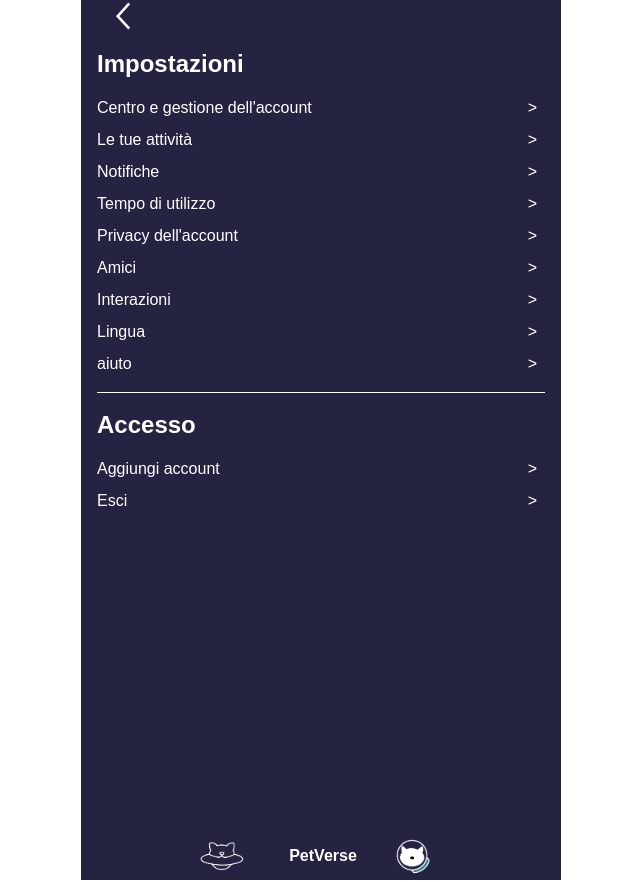
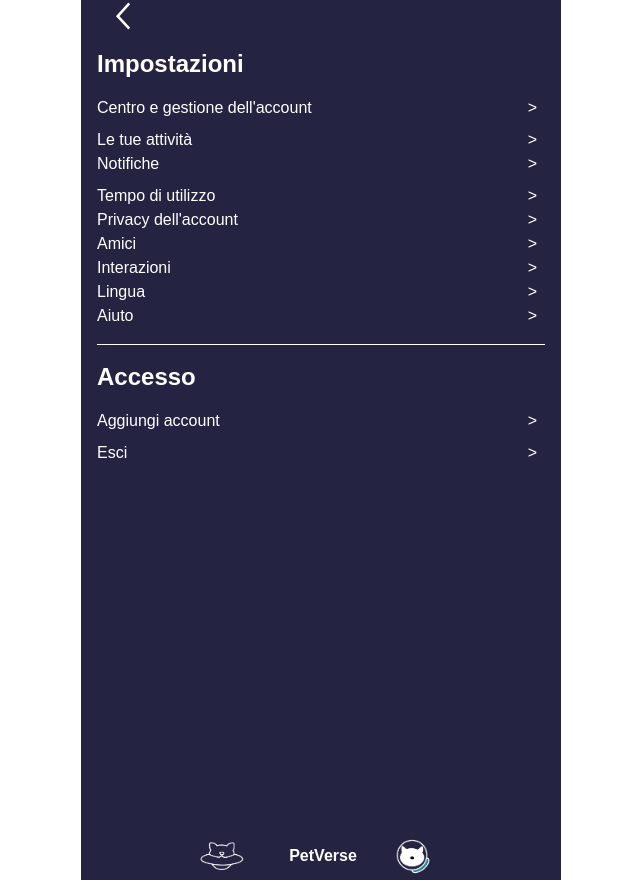
Before and after one commit to develhope/FS26-Team4-Project3, a React (Vite) app: page /settings in a window 1280 px wide. Shown: the whole page, without its empty margins (319-959 px from the left). Built offline with nearby package versions, Linux system fonts and the light colour scheme.

Commit message:
Implemented routes and links for settings page

```diff
--- a/src/App.tsx
+++ b/src/App.tsx
@@ -6,6 +6,13 @@ import Login3 from "./components/Login/Login3";
 import LoginA from "./components/Login/LoginA";
 import SwitchProfile from "./components/Login/SwitchProfile";
 import ProfilePage from "./components/ProfilePage/ProfilePage";
+import AccountManagement from "./components/Settings/AccountManagement";
+import Notification from "./components/Settings/Notification";
+import PrivacyAccount from "./components/Settings/PrivacyAccount";
+import SettingFriends from "./components/Settings/SettingFriends";
+import SettingHelp from "./components/Settings/SettingHelp";
+import SettingInteractions from "./components/Settings/SettingInteractions";
+import SettingLanguage from "./components/Settings/SettingLanguage";
 import SettingsMainPage from "./components/Settings/SettingsMainPage";
 import Splash from "./components/Splash";
 import "./index.css";
@@ -25,6 +32,13 @@ function App() {
           <Route path="/feed" element={<Feed />} />
           <Route path="/profilepage" element={<ProfilePage />} />
           <Route path="/settings" element={<SettingsMainPage />} />
+          <Route path="/settings/accountmanagement" element={<AccountManagement />} />
+          <Route path="/settings/notification" element={<Notification />} />
+          <Route path="/settings/privacyaccount" element={<PrivacyAccount />} />
+          <Route path="/settings/friends" element={<SettingFriends />} />
+          <Route path="/settings/help" element={<SettingHelp />} />
+          <Route path="/settings/interactions" element={<SettingInteractions />} />
+          <Route path="/settings/language" element={<SettingLanguage />} />
         </Routes>
       </BrowserRouter>
     </div>
--- a/src/components/Settings/PravicyAccount.tsx
+++ b/src/components/Settings/PrivacyAccount.tsx
@@ -1,6 +1,6 @@
 import { useState } from "react";
 
-export default function PravacyAccount() {
+export default function PrivacyAccount() {
   const [isPrivate, setIsPrivate] = useState(false);
   const [isPrivateImage, setIsPrivateImage] = useState(false);
 
--- a/src/components/Settings/SettingsMainPage.tsx
+++ b/src/components/Settings/SettingsMainPage.tsx
@@ -1,3 +1,4 @@
+import { Link } from "react-router-dom";
 import SettingsFooterNavbar from "../Navbars/SettingsFooterNavbar";
 import SettingsHeaderNavbar from "../Navbars/SettingsHeaderNavbar";
 
@@ -8,60 +9,74 @@ export default function SettingsMainPage() {
       <div className="bg-purple-500 text-white h-screen p-4">
         <h1 className=" text-2xl font-bold mb-4">Impostazioni</h1>
         <ul className="space-y-2">
+          <Link to="/settings/accountmanagement">
             <li className="flex items-center justify-between">
               <span>Centro e gestione dell'account</span>
               <span className="ml-auto">
                 <span className="mr-2">{">"}</span>
               </span>
             </li>
+          </Link>
           <li className="flex items-center justify-between">
             <span>Le tue attività</span>
             <span className="ml-auto">
               <span className="mr-2">{">"}</span>
             </span>
           </li>
+          <Link to="/settings/notification">
             <li className="flex items-center justify-between">
               <span>Notifiche</span>
               <span className="ml-auto">
                 <span className="mr-2">{">"}</span>
               </span>
             </li>
+          </Link>
           <li className="flex items-center justify-between">
             <span>Tempo di utilizzo</span>
             <span className="ml-auto">
               <span className="mr-2">{">"}</span>
             </span>
           </li>
+          <Link to="/settings/privacyaccount">
             <li className="flex items-center justify-between">
               <span>Privacy dell'account</span>
               <span className="ml-auto">
                 <span className="mr-2">{">"}</span>
               </span>
             </li>
+          </Link>
+          <Link to="/settings/friends">
             <li className="flex items-center justify-between">
               <span>Amici</span>
               <span className="ml-auto">
                 <span className="mr-2">{">"}</span>
               </span>
             </li>
+          </Link>
+          <Link to="/settings/interactions">
             <li className="flex items-center justify-between">
               <span>Interazioni</span>
               <span className="ml-auto">
                 <span className="mr-2">{">"}</span>
               </span>
             </li>
+          </Link>
+          <Link to="/settings/language">
             <li className="flex items-center justify-between">
               <span>Lingua</span>
               <span className="ml-auto">
                 <span className="mr-2">{">"}</span>
               </span>
             </li>
+          </Link>
+          <Link to="/settings/help">
             <li className="flex items-center justify-between">
-          <span>aiuto</span>
+              <span>Aiuto</span>
               <span className="ml-auto">
                 <span className="mr-2">{">"}</span>
               </span>
             </li>
+          </Link>
         </ul>
         <hr className="my-4 border-white" />
         <ul className="space-y-2">
```
Lines whose indentation alone changed are shown as unchanged.
